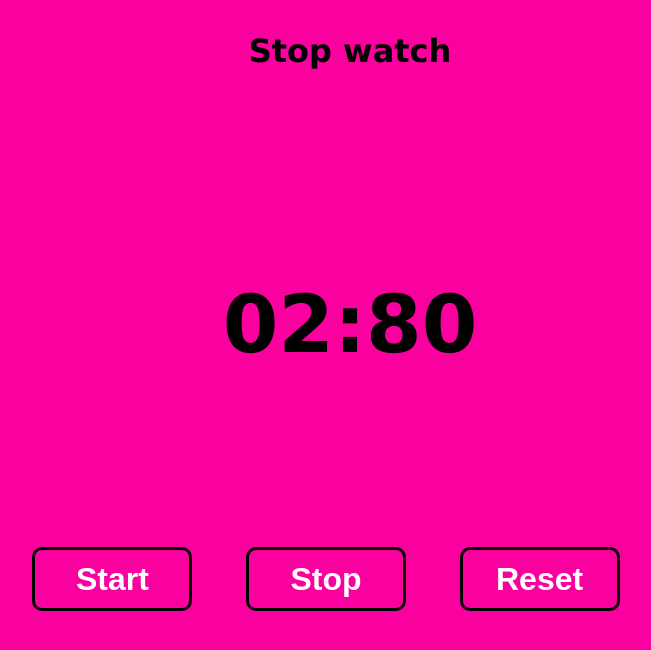
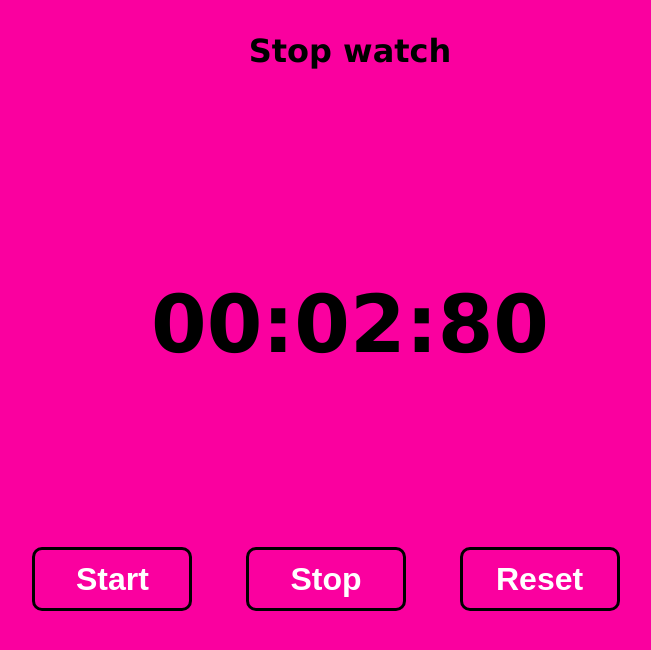
Before and after one commit to EightonLeePaulse12/JS-Stop-Watch, a plain HTML site: page index.html in a window 1280 px wide. Both pictures are taken after a click on the button "Start". Shown: the whole page, without its empty margins (290-941 px from the left). Drawn offline with Linux system fonts and the light colour scheme.

Commit message:
Added Minutes

```diff
--- a/index.html
+++ b/index.html
@@ -13,7 +13,7 @@
     <div class="container">
         <h1>Stop watch</h1>
 
-        <p id="timer"><span id="seconds">00</span>:<span id="tens">00</span></p>
+        <p id="timer"><span id="minutes">00</span>:<span id="seconds">00</span>:<span id="tens">00</span></p>
 
 
         <div class="buttons">
--- a/script/code.js
+++ b/script/code.js
@@ -3,8 +3,10 @@ const stop = document.querySelector('#stop');
 const reset = document.querySelector('#reset');
 const timer = document.querySelector('#timer');
 const seconds = document.querySelector('#seconds');
+const minutes = document.querySelector('#minutes')
+let minutess = 00
 let secondss = 00
-let tenss = 00
+let otherZeros = 00
 const tens = document.querySelector('#tens');
 let empty;
 
@@ -19,32 +21,39 @@ stop.addEventListener('click',()=>{
 
 reset.addEventListener('click',()=>{
     secondss = "00"
-    tenss = "00"
+    otherZeros = "00"
     seconds.innerHTML = secondss
-    tens.innerHTML = tenss
+    tens.innerHTML = otherZeros
 })
 
 function startTheTimer(){
-    tenss++
+    otherZeros++
 
-    if(tenss <= 9){
-        tens.innerHTML = '0' + tenss
+    if(otherZeros <= 9){
+        tens.innerHTML = '0' + otherZeros
     }
 
-    if(tenss > 9){
-        tens.innerHTML = tenss
+    if(otherZeros > 9){
+        tens.innerHTML = otherZeros
     }
 
-    if (tenss > 99){
+    if (otherZeros > 99){
         secondss++;
         seconds.innerHTML = "0" + secondss;
-        tenss = 0
-        tens.innerHTML = "0" + tenss
+        otherZeros = 0
+        tens.innerHTML = "0" + otherZeros
     }
 
     if (secondss > 9){
         seconds.innerHTML = secondss
     }
+
+    if (secondss > 59){
+        minutess++
+        minutes.innerHTML = "0" + minutess
+        secondss = 0
+        seconds.innerHTML = "0" + otherZeros
+    }
 }
 
 
```
